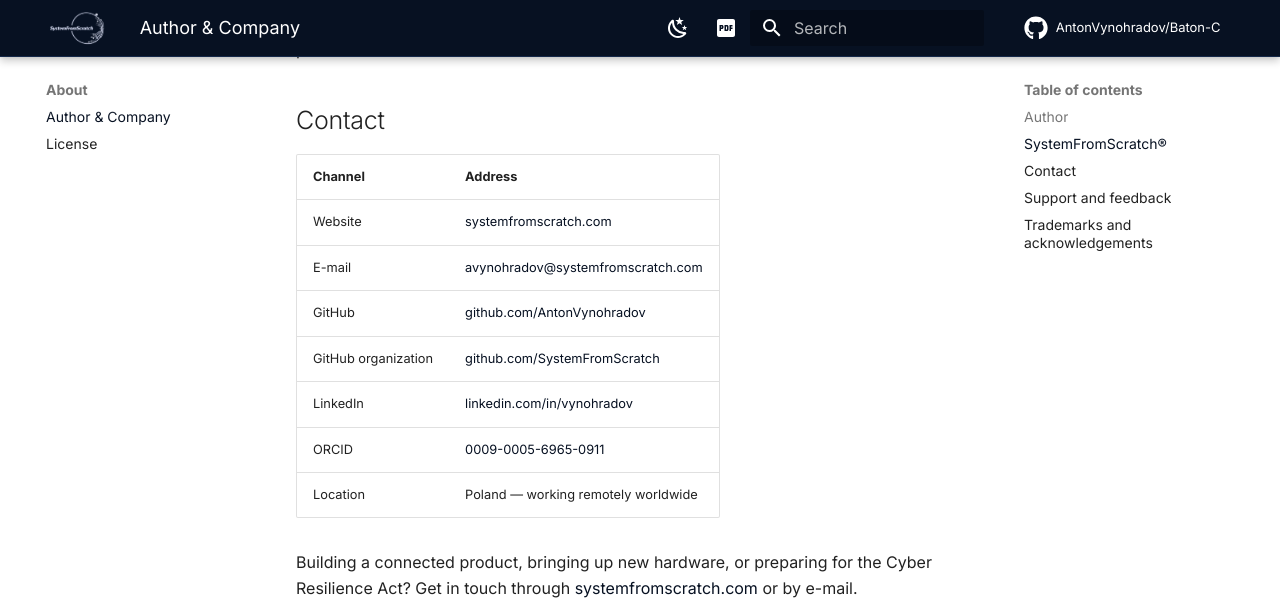
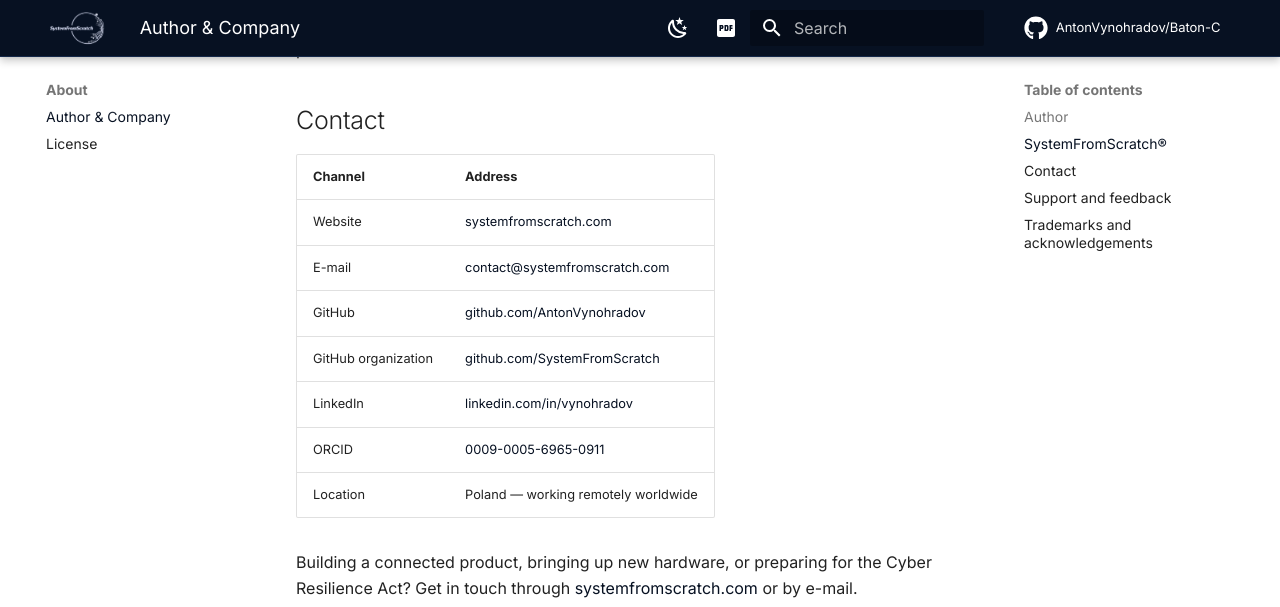
Before and after one commit to AntonVynohradov/Baton-C, an MkDocs documentation site: the page built from docs/about.md, in a window 1280 px wide and 900 px high, scrolled down 2357 px. Shown: the top 607 px of the window. Built offline with MkDocs 1.6.1 and Material for MkDocs 9.7.7, drawn with Linux system fonts in a browser that asks for light colours; comment, search, counter and statistics services are not loaded.

Commit message:
Update the email address
Signed-off-by: Anton Vynohradov <avynohradov@systemfromscratch.com>

```diff
--- a/docs/about.md
+++ b/docs/about.md
@@ -70,7 +70,7 @@ full test coverage, documented decisions — that the company applies to custome
 | Channel | Address |
 | --- | --- |
 | Website | [systemfromscratch.com](https://systemfromscratch.com) |
-| E-mail | [avynohradov@systemfromscratch.com](mailto:avynohradov@systemfromscratch.com) |
+| E-mail | [contact@systemfromscratch.com](mailto:contact@systemfromscratch.com) |
 | GitHub | [github.com/AntonVynohradov](https://github.com/AntonVynohradov) |
 | GitHub organization | [github.com/SystemFromScratch](https://github.com/SystemFromScratch) |
 | LinkedIn | [linkedin.com/in/vynohradov](https://www.linkedin.com/in/vynohradov) |
--- a/tools/docs/build_manual.py
+++ b/tools/docs/build_manual.py
@@ -47,7 +47,7 @@ HERE = os.path.dirname(os.path.abspath(__file__))
 
 AUTHOR = "Anton Vynohradov"
 COMPANY = "SystemFromScratch&reg;"
-EMAIL = "avynohradov@systemfromscratch.com"
+EMAIL = "contact@systemfromscratch.com"
 BRAND_LOGO = "assets/images/brand/systemfromscratch-logo-on-dark.png"
 
 # On Windows, WeasyPrint loads Pango from MSYS2 if the user did not say otherwise.
```
Also changed, not shown: README.md (+1 -1 lines).
